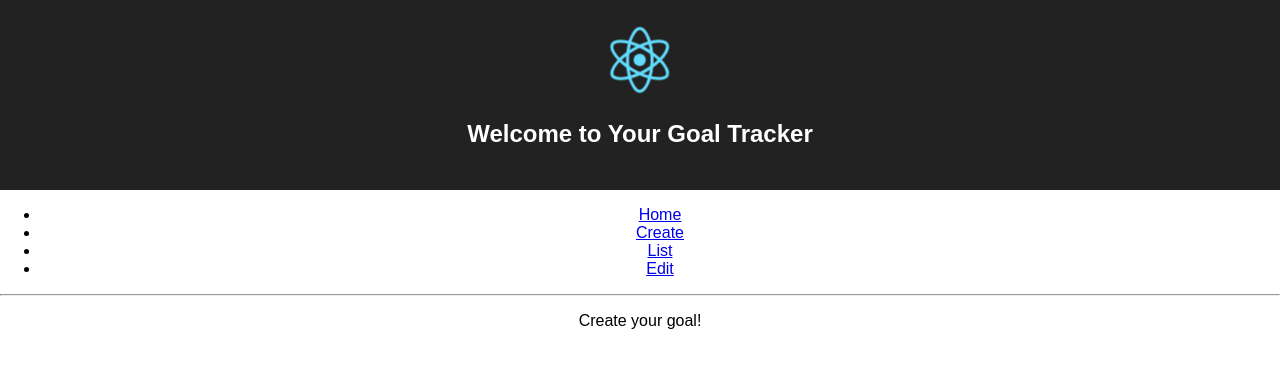
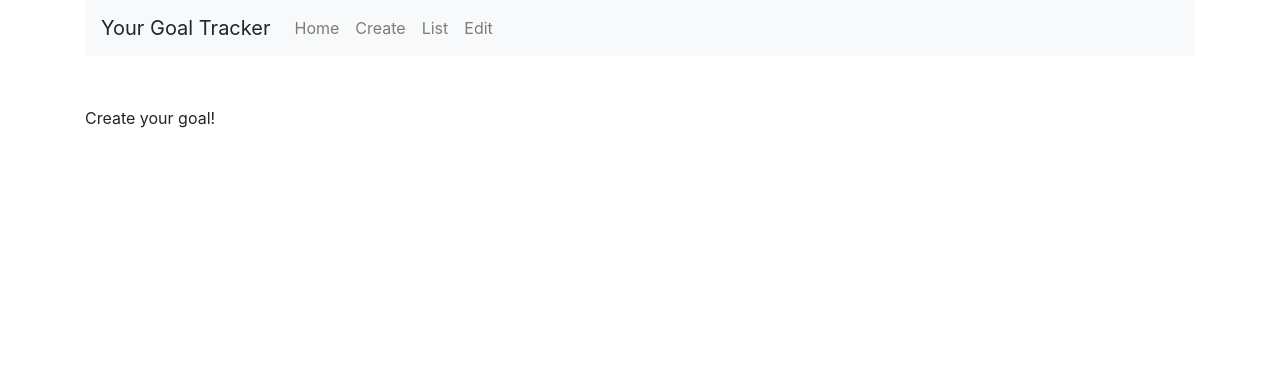
Before and after one commit to AlexMac7/goal-tracker, a React (Create React App) app: page /create in a window 1280 px wide. Shown: the top 368 px of the page. Built offline with nearby package versions, Linux system fonts and the light colour scheme.

Commit message:
Styles components with bootstrap 4

```diff
--- a/src/App.js
+++ b/src/App.js
@@ -1,5 +1,4 @@
 import React, { Component } from 'react';
-import logo from './logo.svg';
 import './App.css';
 import { BrowserRouter as Router, Switch, Route, Link } from 'react-router-dom';
 import CreateGoal from './components/CreateGoal';
@@ -10,18 +9,26 @@ class App extends Component {
   render() {
     return (
         <Router>
-            <div className={"App"}>
-                <header className="App-header">
-                    <img src={logo} className="App-logo" alt="logo" />
-                    <h1 className="App-title">Welcome to Your Goal Tracker</h1>
-                </header>
-                <ul>
-                    <li><Link to={'/'}>Home</Link></li>
-                    <li><Link to={'/create'}>Create</Link></li>
-                    <li><Link to={'/get'}>List</Link></li>
-                    <li><Link to={'/patch/:id'}>Edit</Link></li>
-                </ul>
-                <hr />
+            <div className={"container"}>
+                <nav className="navbar navbar-expand-lg navbar-light bg-light">
+                    <a className="navbar-brand">Your Goal Tracker</a>
+                    <div className="collapse navbar-collapse" id="navbarSupportedContent">
+                        <ul className="navbar-nav mr-auto">
+                            <li className={"nav-item"}>
+                                <Link to={'/'} className={"nav-link"}>Home</Link>
+                            </li>
+                            <li className={"nav-item"}>
+                                <Link to={'/create'} className={"nav-link"}>Create</Link>
+                            </li>
+                            <li className={"nav-item"}>
+                                <Link to={'/get'} className={"nav-link"}>List</Link>
+                            </li>
+                            <li className={"nav-item"}>
+                                <Link to={'/patch/:id'} className={"nav-link"}>Edit</Link>
+                            </li>
+                        </ul>
+                    </div>
+                </nav>
                 <Switch>
                     <Route exact path='/create' component={CreateGoal} />
                     <Route path='/get' component={GetGoal} />
--- a/src/components/CreateGoal.js
+++ b/src/components/CreateGoal.js
@@ -3,7 +3,7 @@ import React, { Component } from 'react';
 class CreateGoal extends Component {
     render() {
         return (
-            <div>
+            <div style={{marginTop: 50}}>
                 <p>Create your goal!</p>
             </div>
         )
--- a/src/components/GetGoal.js
+++ b/src/components/GetGoal.js
@@ -3,7 +3,7 @@ import React, { Component } from 'react';
 class GetGoal extends Component {
     render() {
         return (
-            <div>
+            <div style={{marginTop: 50}}>
                 <p>Get your goal!</p>
             </div>
         )
--- a/src/components/PatchGoal.js
+++ b/src/components/PatchGoal.js
@@ -3,7 +3,7 @@ import React, { Component } from 'react';
 class PatchGoal extends Component {
     render() {
         return (
-            <div>
+            <div style={{marginTop: 50}}>
                 <p>Patch your goal!</p>
             </div>
         )
--- a/src/index.js
+++ b/src/index.js
@@ -5,6 +5,8 @@ import App from './App';
 import { BrowserRouter } from 'react-router-dom';
 import registerServiceWorker from './registerServiceWorker';
 
+import '../node_modules/bootstrap/dist/css/bootstrap.min.css';
+
 ReactDOM.render(
     <BrowserRouter>
         <App />
```
